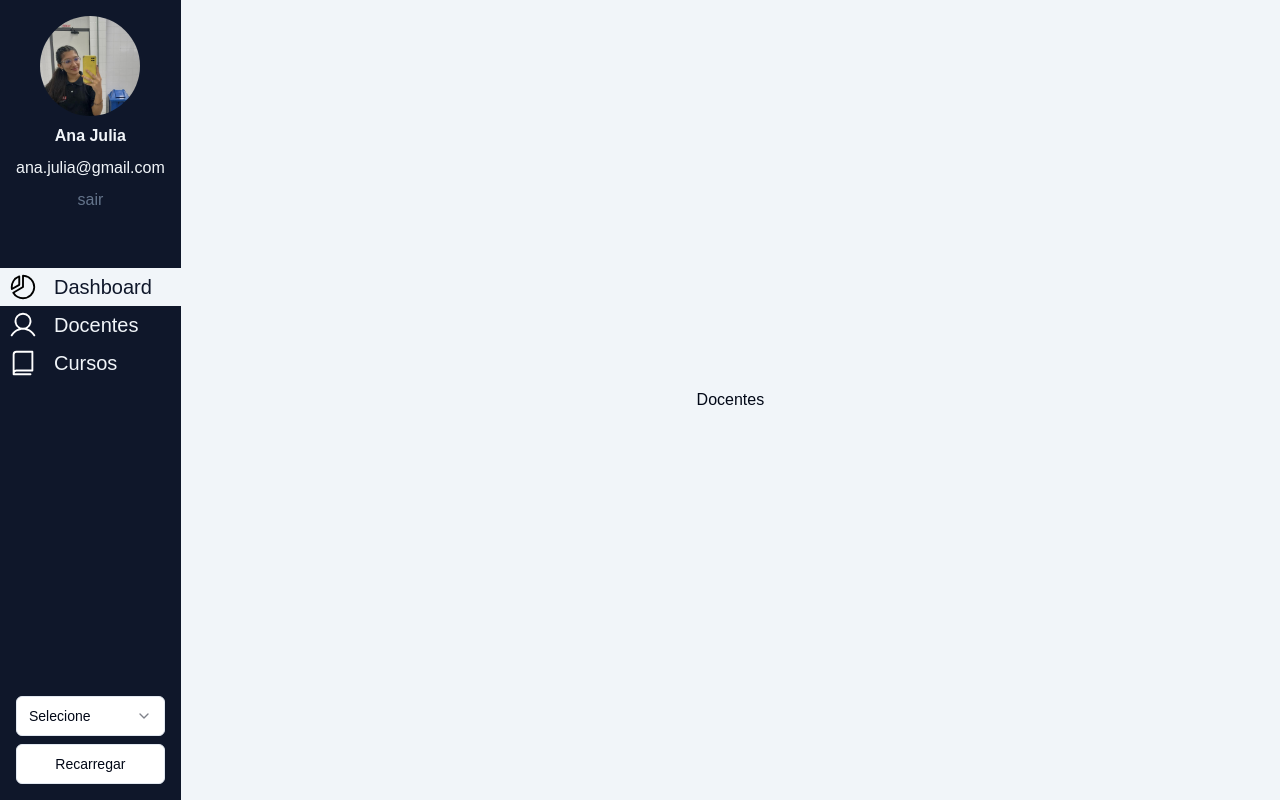
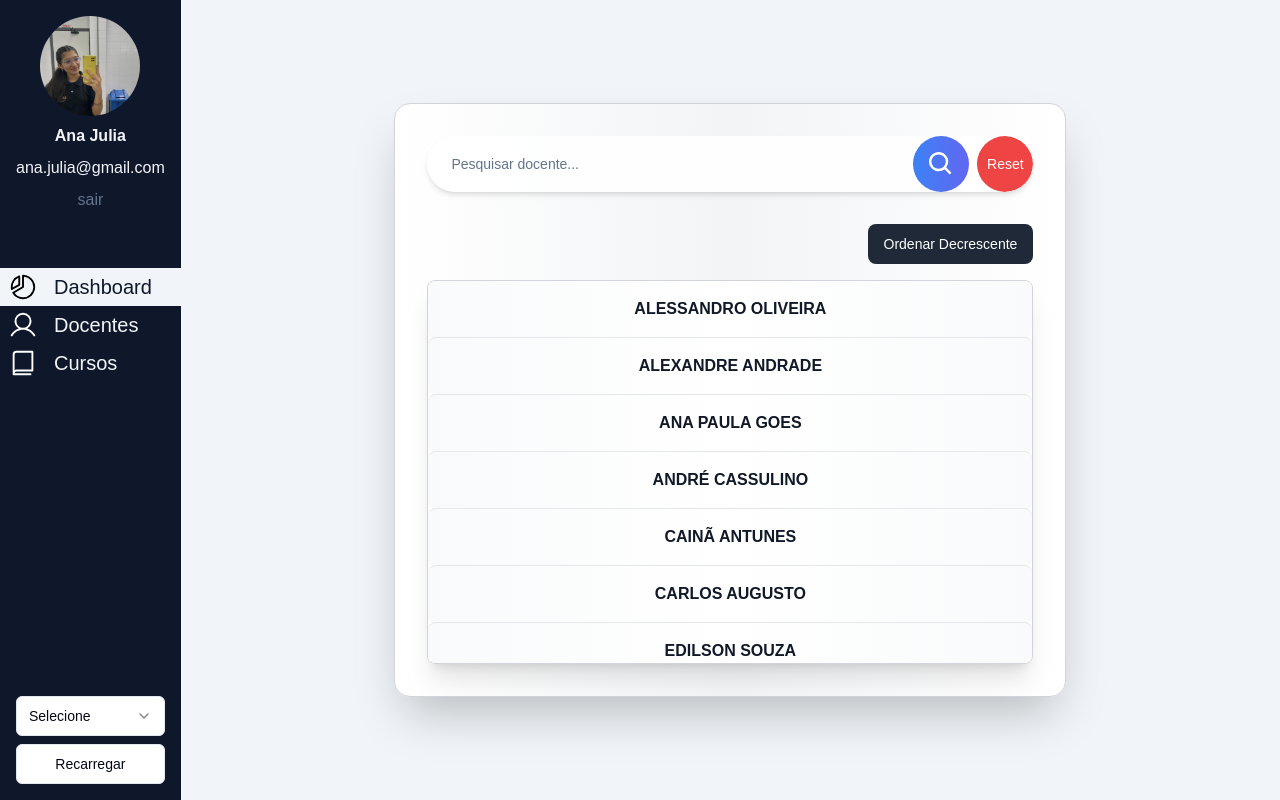
Before and after one commit to Gestao-FIC/ads_projeto_gestao_fic, a Next.js app in the folder frontend/: page /docentes in a window 1280 px wide. Built offline with nearby package versions, Linux system fonts and the light colour scheme.

Commit message:
feat: colocando os componentes dos docentes

```diff
--- a/frontend/app/docentes/page.tsx
+++ b/frontend/app/docentes/page.tsx
@@ -1,9 +1,10 @@
 import React from "react";
+import { DocentesTable } from "@/components/docentestable";
 
 export default function Docentes() {
   return (
     <div className="h-full w-full text-center content-center bg-secondary">
-      <h1>Docentes</h1>
+    <DocentesTable/>
     </div>
   );
 }
--- /dev/null
+++ b/frontend/components/docentestable.tsx
@@ -0,0 +1,130 @@
+"use client"
+
+import * as React from "react"
+import { useState } from "react"
+import { Input } from "@/components/ui/input"
+import { Button } from "@/components/ui/button"
+
+// Define o tipo para a lista de pessoas
+type Person = {
+  name: string
+}
+
+// Dados estáticos da lista de pessoas
+const data: Person[] = [
+  { name: "ANDRÉ CASSULINO" },
+  { name: "CAINÃ ANTUNES" },
+  { name: "GABRIEL CLARO" },
+  { name: "ROBSON SHIMIT" },
+  { name: "EDILSON SOUZA" },
+  { name: "EDINALDO SANTOS" },
+  { name: "CARLOS AUGUSTO" },
+  { name: "LUCIANA FUGITA" },
+  { name: "ALEXANDRE ANDRADE" },
+  { name: "ALESSANDRO OLIVEIRA" },
+  { name: "ANA PAULA GOES" },
+  { name: "RAFAEL MARTINS" },
+]
+
+// Função para ordenar a lista de pessoas em ordem alfabética
+function sortDataAsc(data: Person[]): Person[] {
+  return [...data].sort((a, b) => a.name.localeCompare(b.name))
+}
+
+// Função para ordenar a lista de pessoas em ordem decrescente
+function sortDataDesc(data: Person[]): Person[] {
+  return [...data].sort((a, b) => b.name.localeCompare(a.name))
+}
+
+// Função para resetar o campo de pesquisa
+function resetSearch(setSearchTerm: React.Dispatch<React.SetStateAction<string>>): void {
+  setSearchTerm("")
+  console.log("Search term reset.")
+}
+
+// Componente principal da tabela de docentes
+export function DocentesTable() {
+  const [searchTerm, setSearchTerm] = useState<string>("")
+  const [isSortedAsc, setIsSortedAsc] = useState<boolean>(true)
+
+  // Filtra os dados de acordo com o termo de pesquisa inserido
+  const filteredData = data.filter((person) => {
+    const match = person.name.toLowerCase().includes(searchTerm.toLowerCase())
+    console.log(`Filtering: ${person.name}, Match: ${match}`) // Log para verificar cada pessoa sendo filtrada
+    return match
+  })
+
+  // Ordena os dados filtrados conforme o estado de ordenação
+  const sortedData = isSortedAsc ? sortDataAsc(filteredData) : sortDataDesc(filteredData)
+
+  console.log(`Search Term: ${searchTerm}`) // Log para acompanhar o termo de pesquisa
+  console.log(`Filtered Data:`, sortedData) // Log para acompanhar os dados filtrados
+
+  return (
+    <div className="w-full max-w-2xl mx-auto p-8 bg-gradient-to-r from-white via-gray-100 to-white backdrop-blur-lg rounded-2xl shadow-2xl border border-gray-300">
+      {/* Campo de pesquisa para filtrar os docentes */}
+      <div className="flex items-center mb-8 bg-white/90 rounded-full shadow-md overflow-hidden">
+        <Input
+          placeholder="Pesquisar docente..."
+          value={searchTerm}
+          onChange={(e) => {
+            console.log(`Input Changed: ${e.target.value}`) // Log para acompanhar mudanças no input
+            setSearchTerm(e.target.value)
+          }}
+          className="flex-grow h-14 px-6 border-none focus:ring-0 bg-transparent placeholder-gray-500 text-gray-900"
+        />
+        {/* Botão de pesquisa com ícone de lupa */}
+        <Button className="h-14 w-14 bg-gradient-to-r from-blue-500 to-indigo-500 text-white flex items-center justify-center hover:opacity-80 transition-opacity rounded-full">
+          <svg
+            xmlns="http://www.w3.org/2000/svg"
+            className="h-6 w-6"
+            viewBox="0 0 20 20"
+            fill="currentColor"
+          >
+            <path
+              fillRule="evenodd"
+              d="M12.9 14.32a8 8 0 111.414-1.415l4.387 4.387-1.414 1.414-4.387-4.387zM8 14a6 6 0 100-12 6 6 0 000 12z"
+              clipRule="evenodd"
+            />
+          </svg>
+        </Button>
+        {/* Botão para resetar o campo de pesquisa */}
+        <Button
+          onClick={() => resetSearch(setSearchTerm)}
+          className="h-14 w-14 ml-2 bg-red-500 text-white flex items-center justify-center hover:opacity-80 transition-opacity rounded-full"
+        >
+          Reset
+        </Button>
+      </div>
+      {/* Botão para alternar a ordenação da lista */}
+      <div className="flex justify-end mb-4">
+        <Button
+          onClick={() => setIsSortedAsc(!isSortedAsc)}
+          className="bg-gray-800 text-white px-4 py-2 rounded-lg hover:bg-gray-700 transition-colors"
+        >
+          {isSortedAsc ? "Ordenar Decrescente" : "Ordenar Crescente"}
+        </Button>
+      </div>
+      {/* Lista de docentes filtrados com rolagem */}
+      <div className="rounded-lg bg-white shadow-xl border border-gray-300 max-h-96 overflow-y-auto">
+        <ul className="divide-y divide-gray-200">
+          {sortedData.length > 0 ? (
+            sortedData.map((person, index) => (
+              <li
+                key={index}
+                className="cursor-pointer p-4 bg-gradient-to-r from-gray-50 via-white to-gray-50 hover:bg-blue-100 text-gray-900 rounded-lg shadow-sm transition-transform transform hover:scale-105 duration-300 ease-in-out flex justify-center items-center font-semibold"
+              >
+                {person.name}
+              </li>
+            ))
+          ) : (
+            // Mensagem exibida quando nenhum resultado é encontrado
+            <li className="p-4 text-center text-gray-500 font-medium">
+              Nenhum resultado encontrado.
+            </li>
+          )}
+        </ul>
+      </div>
+    </div>
+  )
+}
```
